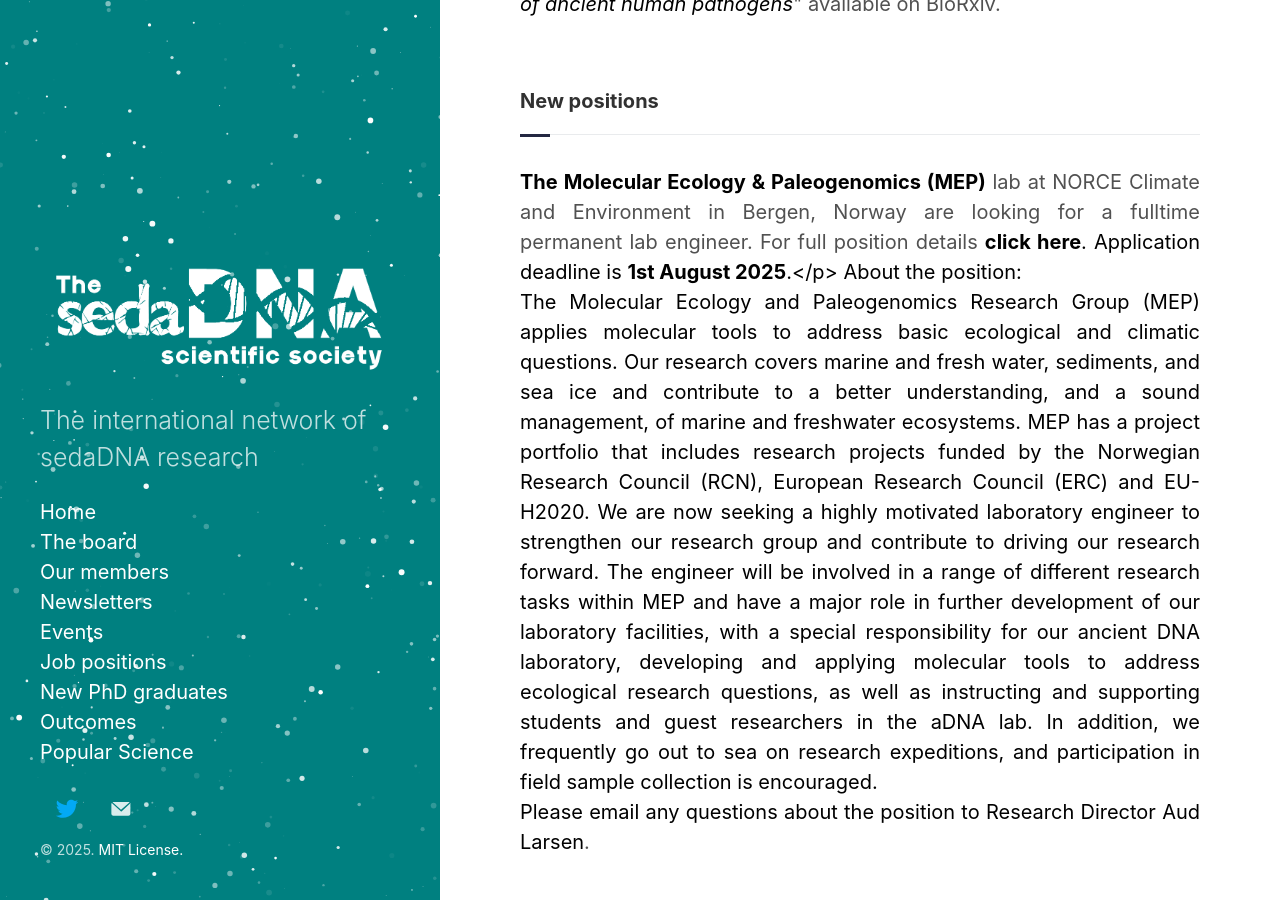
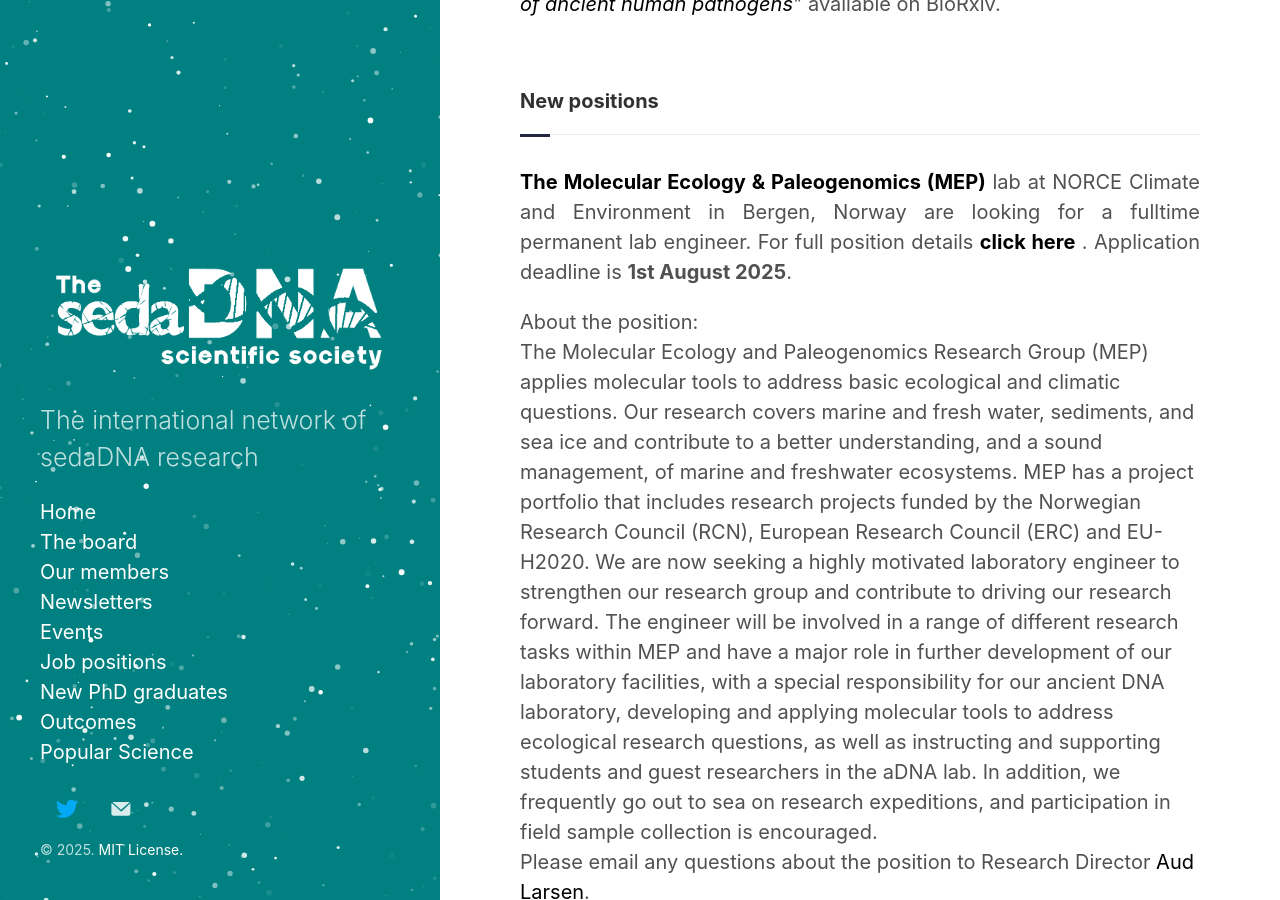
Before and after one commit to sedadna/sedadna.github.io, a Jekyll site: the page built from category/news/25-07.md, in a window 1280 px wide and 900 px high, scrolled down 3261 px. Built offline with Jekyll 4.4.1, drawn with Linux system fonts in a browser that asks for light colours.

Commit message:
Update 25-07.md

```diff
--- a/category/news/25-07.md
+++ b/category/news/25-07.md
@@ -70,7 +70,7 @@ Meryem Mojtahid</b></a><i> et al.,</i> (2025) published "<a href="https://online
 <br>
 <div class="intro">
 <h4 class="section-title underline">New positions</h4>
-<p align="justify"> <a href="https://www.norceresearch.no/en/research-group/mep-molecular-ecology-paleogenomics"> <b>The Molecular Ecology & Paleogenomics (MEP)</b> </a> lab at NORCE Climate and Environment in Bergen, Norway are looking for a fulltime permanent lab engineer. For full position details <a href="https://www.jobbnorge.no/en/available-jobs/job/282953/laboratory-engineer"><b>click here</b><a/>. Application deadline is <b>1st August 2025</b>.</p>
+<p align="justify"> <a href="https://www.norceresearch.no/en/research-group/mep-molecular-ecology-paleogenomics"> <b>The Molecular Ecology & Paleogenomics (MEP)</b> </a> lab at NORCE Climate and Environment in Bergen, Norway are looking for a fulltime permanent lab engineer. For full position details <a href="https://www.jobbnorge.no/en/available-jobs/job/282953/laboratory-engineer"> <b>click here</b> </a>. Application deadline is <b>1st August 2025</b>.</p>
 About the position: <br />
 The Molecular Ecology and Paleogenomics Research Group (MEP) applies molecular tools to address basic ecological and climatic questions. Our research covers marine and fresh water, sediments, and sea ice and contribute to a better understanding, and a sound management, of marine and freshwater ecosystems. MEP has a project portfolio that includes research projects funded by the Norwegian Research Council (RCN), European Research Council (ERC) and EU-H2020. We are now seeking a highly motivated laboratory engineer to strengthen our research group and contribute to driving our research forward. The engineer will be involved in a range of different research tasks within MEP and have a major role in further development of our laboratory facilities, with a special responsibility for our ancient DNA laboratory, developing and applying molecular tools to address ecological research questions, as well as instructing and supporting students and guest researchers in the aDNA lab. In addition, we frequently go out to sea on research expeditions, and participation in field sample collection is encouraged.<br />
 Please email any questions about the position to Research Director <a href="mailto:aula@norceresearch.no">Aud Larsen</a>.
```
